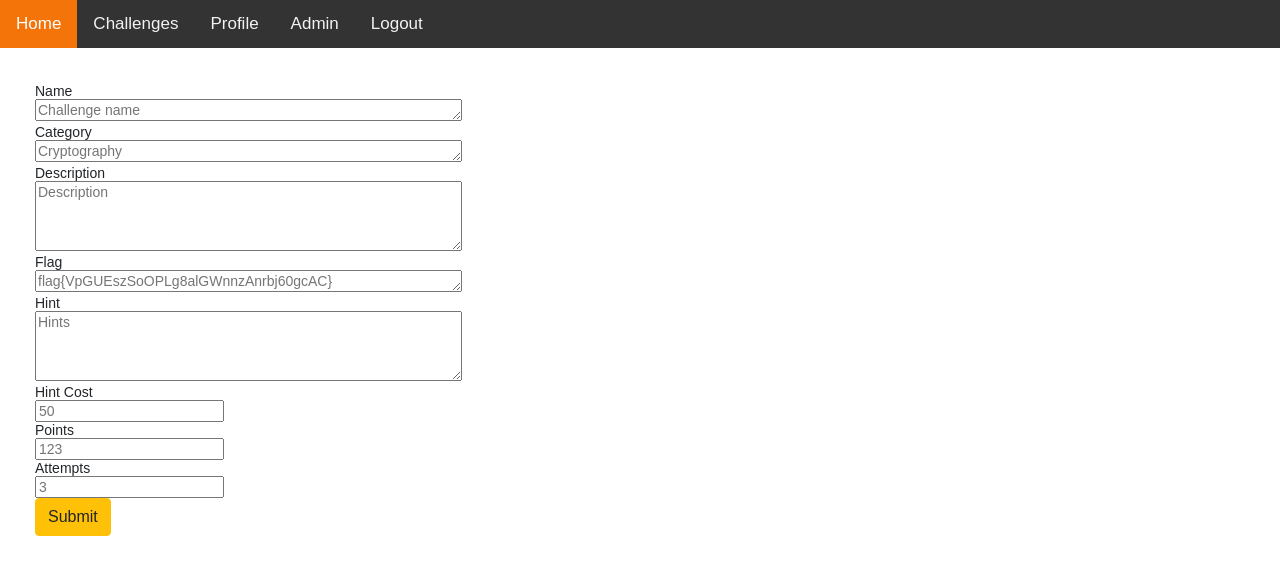
After one commit to Acbegley/BCTF, a PHP site: page /create.php in a window 1280 px wide. The commit adds this page. Shown: the top 575 px of the page. Run offline with PHP 8.4, Linux system fonts and the light colour scheme; a user stored in the database is signed in; data comes from the database, SQL or seed files in the repository.

Commit message:
Add files via upload

```diff
--- /dev/null
+++ b/create.php
@@ -0,0 +1,131 @@
+<?php
+session_start();
+
+if(!isset($_SESSION["loggedin"]) || $_SESSION["loggedin"] !== true){
+    header("location: login.php");
+    exit;
+}
+require_once "config.php";
+  $username = $_SESSION["username"];
+  $sql = "SELECT admin FROM users WHERE username = '$username'";
+  $query = mysqli_query($link, $sql);
+  while($rs = mysqli_fetch_assoc($query)){
+    $admin = $rs['admin'];
+ if ($admin == 0)
+        {
+        header("location: welcome.php");
+        }
+  }
+?>
+<!DOCTYPE html>
+<html>
+<head>
+<link rel="stylesheet" href="https://stackpath.bootstrapcdn.com/bootstrap/4.4.1/css/bootstrap.min.css" integrity="sha384-Vkoo8x4CGsO3+Hhxv8T/Q5PaXtkKtu6ug5TOeNV6gBiFeWPGFN9MuhOf23Q9Ifjh" crossorigin="anonymous">
+<script src="https://code.jquery.com/jquery-3.4.1.slim.min.js" integrity="sha384-J6qa4849blE2+poT4WnyKhv5vZF5SrPo0iEjwBvKU7imGFAV0wwj1yYfoRSJoZ+n" crossorigin="anonymous"></script>
+<script src="https://cdn.jsdelivr.net/npm/popper.js@1.16.0/dist/umd/popper.min.js" integrity="sha384-Q6E9RHvbIyZFJoft+2mJbHaEWldlvI9IOYy5n3zV9zzTtmI3UksdQRVvoxMfooAo" crossorigin="anonymous"></script>
+<script src="https://stackpath.bootstrapcdn.com/bootstrap/4.4.1/js/bootstrap.min.js" integrity="sha384-wfSDF2E50Y2D1uUdj0O3uMBJnjuUD4Ih7YwaYd1iqfktj0Uod8GCExl3Og8ifwB6" crossorigin="anonymous"></script>
+    <style type="text/css">
+        body{ font: 14px sans-serif; }
+        .wrapper{ width: 350px; padding: 20px; }
+    </style>
+<meta name="viewport" content="width=device-width, initial-scale=1">
+<style>
+body {
+  margin: 0;
+  font-family: Arial, Helvetica, sans-serif;
+}
+
+.topnav {
+  overflow: hidden;
+  background-color: #333;
+}
+
+.topnav a {
+  float: left;
+  color: #f2f2f2;
+  text-align: center;
+  padding: 14px 16px;
+  text-decoration: none;
+  font-size: 17px;
+}
+
+.topnav a:hover {
+  background-color: #ddd;
+  color: black;
+}
+
+.topnav a.active {
+  background-color: #f5740a;
+  color: white;
+}
+p {
+  margin: 35px;
+}
+</style>
+</head>
+<body>
+
+<div class="topnav">
+  <a class="active" href="welcome.php">Home</a>
+  <a href='challenge.php'>Challenges</a>
+  <?php
+  require_once "config.php";
+  $username = $_SESSION["username"];
+  $id = $_SESSION["id"];
+  echo "<a href='profile.php?id=$id'>Profile</a>";
+  $sql = "SELECT admin FROM users WHERE username = '$username'";
+  $query = mysqli_query($link, $sql);
+  while($rs = mysqli_fetch_assoc($query)){
+    $admin = $rs['admin'];
+ if ($admin == 1)
+        {
+
+
+  ?>
+  <a href="admin.php">Admin</a>
+  <?php
+        }
+  }
+  ?>
+  <a href="logout.php">Logout</a>
+</div>
+
+</body>
+</html>
+
+<!DOCTYPE html>
+<html>
+<form action="<?php echo htmlspecialchars($_SERVER["PHP_SELF"]); ?>" method="post">
+			<p class="1">Name<br><textarea name="name" rows=1 cols=50 placeholder="Challenge name"></textarea><br>
+			Category<br><textarea name="category" rows=1 cols=50 placeholder="Cryptography"></textarea><br>
+			Description<br><textarea name="description" rows=4 cols=50 placeholder="Description"></textarea><br>
+			Flag<br><textarea name="flag" rows=1 cols=50 placeholder="flag{VpGUEszSoOPLg8alGWnnzAnrbj60gcAC}"></textarea><br>
+			Hint<br><textarea name="hint" rows=4 cols=50 placeholder="Hints"></textarea><br>
+			Hint Cost<br><input type="text" name="cost" placeholder="50"><br>
+			Points<br><input type="text" name="points" placeholder="123"><br>
+			Attempts<br><input type="text" name="attempts" placeholder="3"><br>
+			<input type="submit"  class="btn btn-warning" value="Submit" name="submit_button"></p>
+			</form>
+<?php
+if(isset($_POST['submit_button'])) {
+	require_once "config.php";
+    if ($link->connect_error) {
+    die("Connection failed: " . $link->connect_error);
+    }
+	$name = $_POST['name'];
+	$category = $_POST['category'];
+	$description = $_POST['description'];
+	$flag = $_POST['flag'];
+	$points = $_POST['points'];
+	$attempts = $_POST['attempts'];
+	$hint = $_POST['hint'];
+	$sql = "INSERT INTO challenge (name, category, description, flag, points, attempts, hint ) VALUES ('$name', '$category', '$description', '$flag', '$points', '$attempts', '$hint')";
+	if ($link->query($sql) === TRUE) {
+    echo "";
+} else {
+    echo "Error: " . $sql . "<br>" . $link->error;
+}
+}
+mysqli_close($link);
+?>
+</html>
```
Also changed, not shown: challenge.php (+61 -100 lines).
